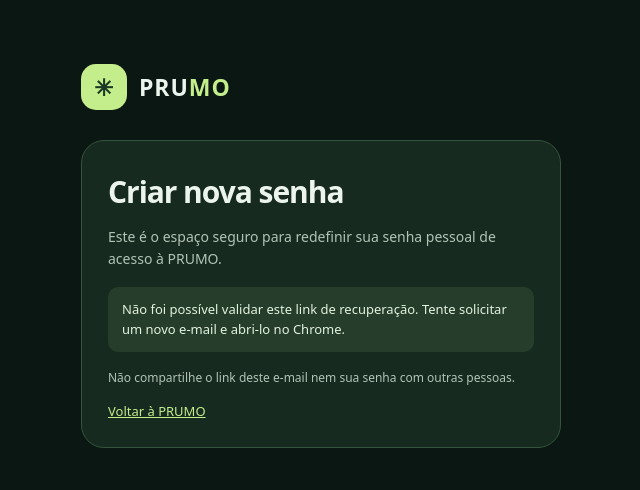
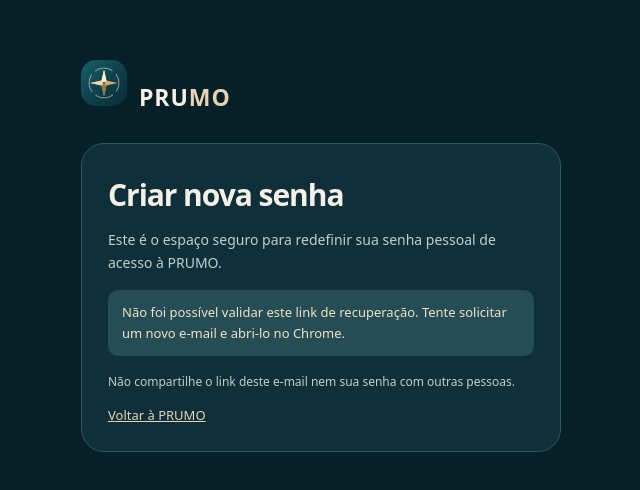
Before and after one commit to francareisleal/norte-ai, a plain HTML site: page recovery.html in a window 1280 px wide. Shown: the part 144-634 px from the top of the page, without its empty margins (319-959 px from the left). Drawn offline with Linux system fonts and the light colour scheme; a script that the page names is missing.

Commit message:
Atualiza cores e ícone da recuperação de senha

```diff
--- a/recovery.html
+++ b/recovery.html
@@ -2,24 +2,24 @@
 <html lang="pt-BR">
 <head>
   <meta charset="utf-8"><meta name="viewport" content="width=device-width,initial-scale=1">
-  <meta name="theme-color" content="#0a1712">
+  <meta name="theme-color" content="#071F27">
   <title>Recuperar senha · PRUMO</title>
   <style>
-    :root{font-family:system-ui,-apple-system,"Segoe UI",sans-serif;color:#ecf5ed;background:#0a1712;color-scheme:dark}
+    :root{font-family:system-ui,-apple-system,"Segoe UI",sans-serif;color:#F5F0E6;background:#071F27;color-scheme:dark}
     *{box-sizing:border-box}body{margin:0;padding:22px;min-height:100vh;display:flex;align-items:center;justify-content:center}
     main{width:100%;max-width:480px}.brand{font-weight:850;letter-spacing:.04em;font-size:23px;margin-bottom:30px}
-    .star{display:inline-grid;place-items:center;width:46px;height:46px;border-radius:15px;background:#c4ed8b;color:#1a3825;margin-right:12px}
-    .brand b{color:#c4ed8b}article{border:1px solid #35543e;background:#162a20;border-radius:23px;padding:26px}
-    h1{font-size:30px;letter-spacing:-.035em;margin:4px 0 12px}p{color:#b3c4b5;line-height:1.6;font-size:14px}
-    label{display:block;font-size:13px;font-weight:750;margin:19px 0 8px}input{width:100%;background:#0a1712;color:#fff;border:1px solid #567561;padding:13px;border-radius:11px;font:inherit}
-    button{display:block;margin-top:20px;background:#c4ed8b;color:#172a19;font-weight:800;border:0;padding:14px 18px;border-radius:12px;cursor:pointer}
-    button:disabled{opacity:.6}.message{margin:16px 0;padding:12px 14px;border-radius:10px;background:#263d2c;color:#e2f3de;font-size:13px;line-height:1.6;white-space:pre-wrap}
-    a{color:#c4ed8b;font-size:13px}.small{font-size:12px}form[hidden]{display:none}
+    .star{display:inline-grid;place-items:center;width:46px;height:46px;border-radius:15px;background:transparent;color:#102D35;margin-right:12px;overflow:hidden}
+    .brand b{color:#E6D3B3}article{border:1px solid #315962;background:#0F303A;border-radius:23px;padding:26px}
+    h1{font-size:30px;letter-spacing:-.035em;margin:4px 0 12px}p{color:#BFCFCD;line-height:1.6;font-size:14px}
+    label{display:block;font-size:13px;font-weight:750;margin:19px 0 8px}input{width:100%;background:#071F27;color:#fff;border:1px solid #446F77;padding:13px;border-radius:11px;font:inherit}
+    button{display:block;margin-top:20px;background:#E6D3B3;color:#102D35;font-weight:800;border:0;padding:14px 18px;border-radius:12px;cursor:pointer}
+    button:disabled{opacity:.6}.message{margin:16px 0;padding:12px 14px;border-radius:10px;background:#244D55;color:#F3E1C5;font-size:13px;line-height:1.6;white-space:pre-wrap}
+    a{color:#E6D3B3;font-size:13px}.small{font-size:12px}form[hidden]{display:none}
   </style>
 </head>
 <body>
 <main>
-  <div class="brand"><span class="star">✳</span>PRU<b>MO</b></div>
+  <div class="brand"><span class="star"><img src="./icon.svg?v=20261110i" alt="" width="46" height="46"></span>PRU<b>MO</b></div>
   <article>
     <h1>Criar nova senha</h1>
     <p>Este é o espaço seguro para redefinir sua senha pessoal de acesso à PRUMO.</p>
```
